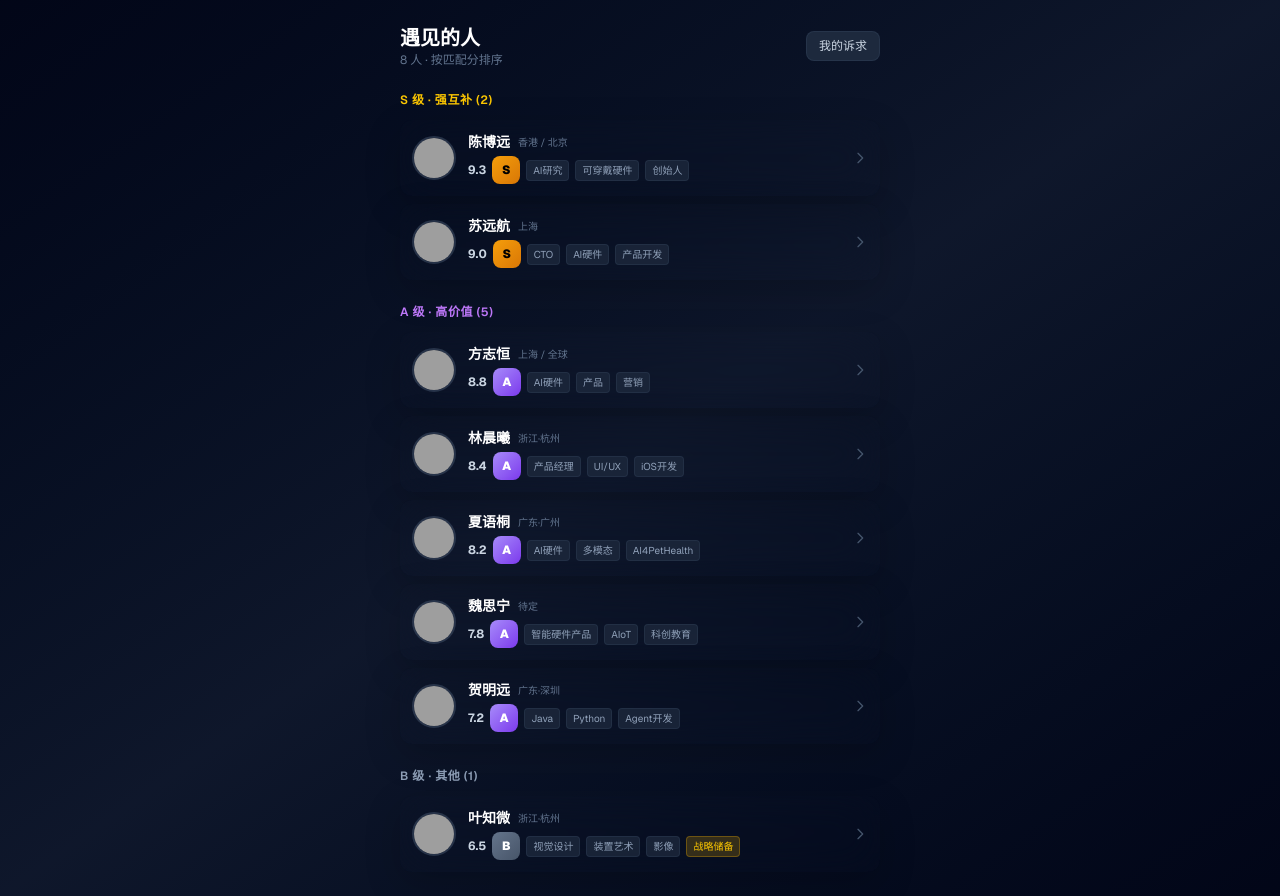
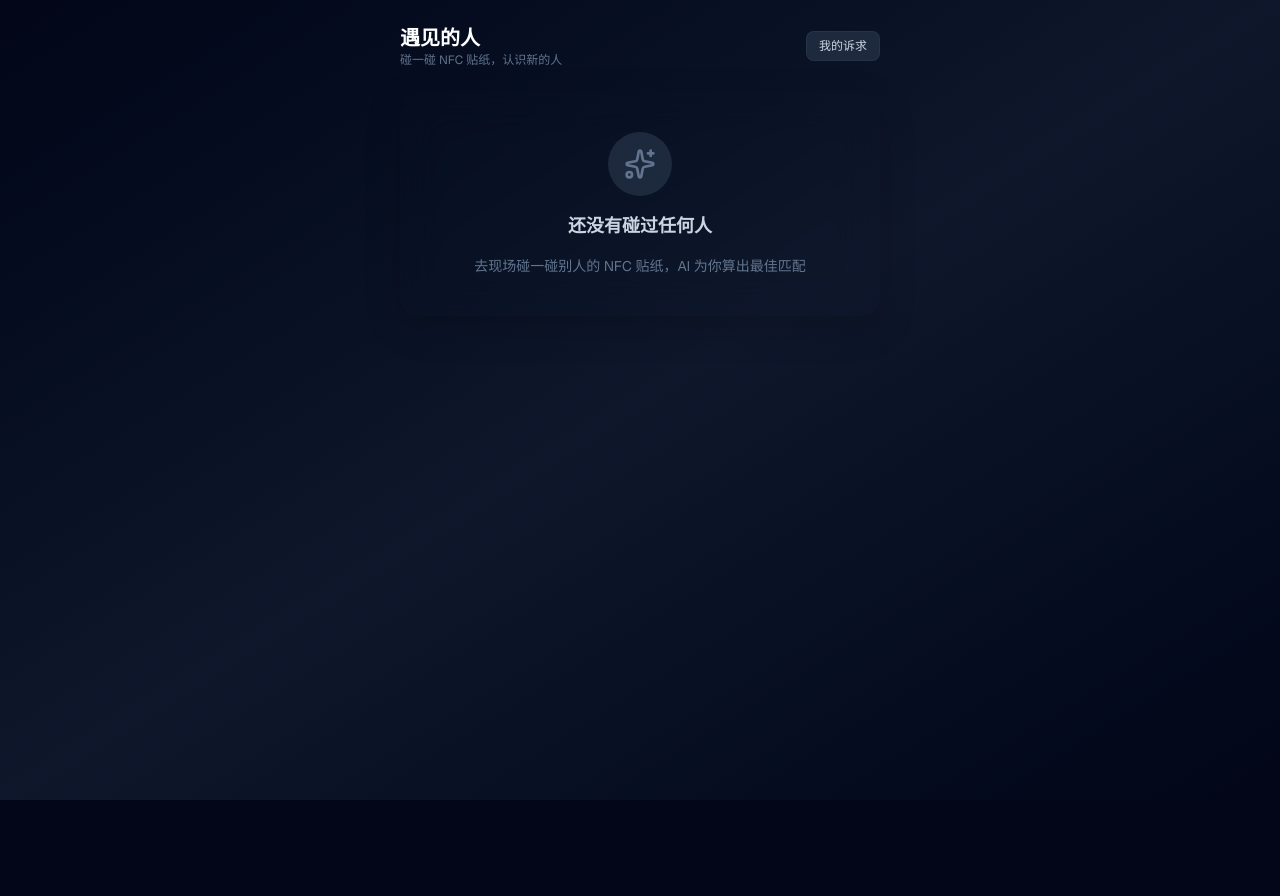
Before and after one commit to demifanholdon-ops/encounter-app, a Next.js app: page /scan in a window 1280 px wide. After the commit the page ends 800 px from the top, so only its background shows below. Built offline with nearby package versions, Linux system fonts and the light colour scheme; grey boxes are pictures that could not be loaded.

Commit message:
fix: 列表只显示已扫过的人，不再预设全部8人
之前打开列表会直接显示全部8个预置人，即使没有碰过任何贴纸。
现在只显示 localStorage 中实际扫过的人，未扫过时显示空状态引导。

```diff
--- a/src/app/scan/page.tsx
+++ b/src/app/scan/page.tsx
@@ -1,51 +1,33 @@
 'use client'
 
-import { useEffect, useMemo, useState } from 'react'
+import { useEffect, useState } from 'react'
 import Link from 'next/link'
 import { PeopleList, type PeopleListItem } from '@/components/PeopleList'
 import { getScannedPeople } from '@/lib/storage'
-import type { PersonData, EncounterCard } from '@/lib/schema'
-
-// Static import of preset people — their precomputedCard is embedded
-import peopleJson from '../../../data/people.json'
-
-type PersonWithCard = PersonData & { precomputedCard?: EncounterCard }
+import { Sparkles } from 'lucide-react'
 
 export default function ScanPage() {
-  const [scanned, setScanned] = useState<ReturnType<typeof getScannedPeople>>({})
+  const [items, setItems] = useState<PeopleListItem[]>([])
 
   useEffect(() => {
-    setScanned(getScannedPeople())
+    const scanned = getScannedPeople()
+    const list: PeopleListItem[] = Object.values(scanned).map((r) => ({
+      person: r.person,
+      card: r.card,
+    }))
+    list.sort((a, b) => b.card.totalScore - a.card.totalScore)
+    setItems(list)
   }, [])
-
-  const merged = useMemo(() => {
-    const presetItems: PeopleListItem[] = (peopleJson as PersonWithCard[]).map((p) => ({
-      person: p,
-      card: p.precomputedCard!,
-    }))
-
-    // Override precomputed cards with scanned results where available
-    for (const id of Object.keys(scanned)) {
-      const existing = presetItems.findIndex((pi) => pi.person.id === id)
-      if (existing >= 0) {
-        presetItems[existing] = { person: presetItems[existing].person, card: scanned[id].card }
-      } else {
-        presetItems.push({ person: scanned[id].person, card: scanned[id].card })
-      }
-    }
-
-    // Sort by totalScore descending
-    return presetItems.sort((a, b) => b.card.totalScore - a.card.totalScore)
-  }, [scanned])
 
   return (
     <div className="min-h-screen bg-gradient-to-br from-slate-950 via-slate-900 to-slate-950">
       <div className="max-w-lg mx-auto px-4 py-6">
-        {/* Header */}
         <div className="flex items-center justify-between mb-6">
           <div>
             <h1 className="text-xl font-bold text-white">遇见的人</h1>
-            <p className="text-xs text-slate-500">{merged.length} 人 · 按匹配分排序</p>
+            <p className="text-xs text-slate-500">
+              {items.length > 0 ? `${items.length} 人 · 按匹配分排序` : '碰一碰 NFC 贴纸，认识新的人'}
+            </p>
           </div>
           <Link
             href="/"
@@ -55,7 +37,17 @@ export default function ScanPage() {
           </Link>
         </div>
 
-        <PeopleList items={merged} />
+        {items.length === 0 ? (
+          <div className="glass-surface rounded-2xl p-10 text-center space-y-4">
+            <div className="w-16 h-16 mx-auto rounded-full bg-slate-800 flex items-center justify-center">
+              <Sparkles className="w-8 h-8 text-slate-500" />
+            </div>
+            <h2 className="text-lg font-semibold text-slate-300">还没有碰过任何人</h2>
+            <p className="text-sm text-slate-500">去现场碰一碰别人的 NFC 贴纸，AI 为你算出最佳匹配</p>
+          </div>
+        ) : (
+          <PeopleList items={items} />
+        )}
       </div>
     </div>
   )
```
